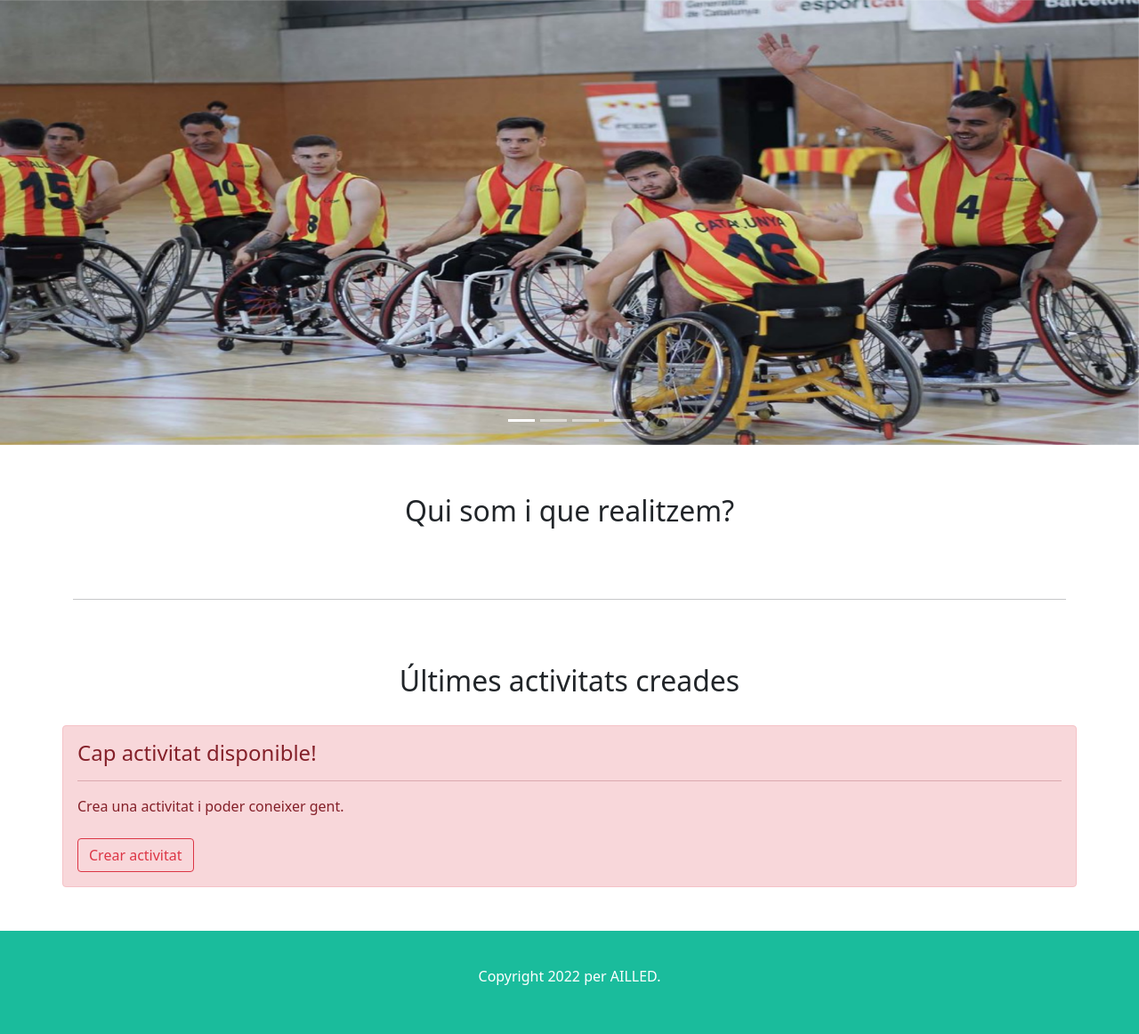
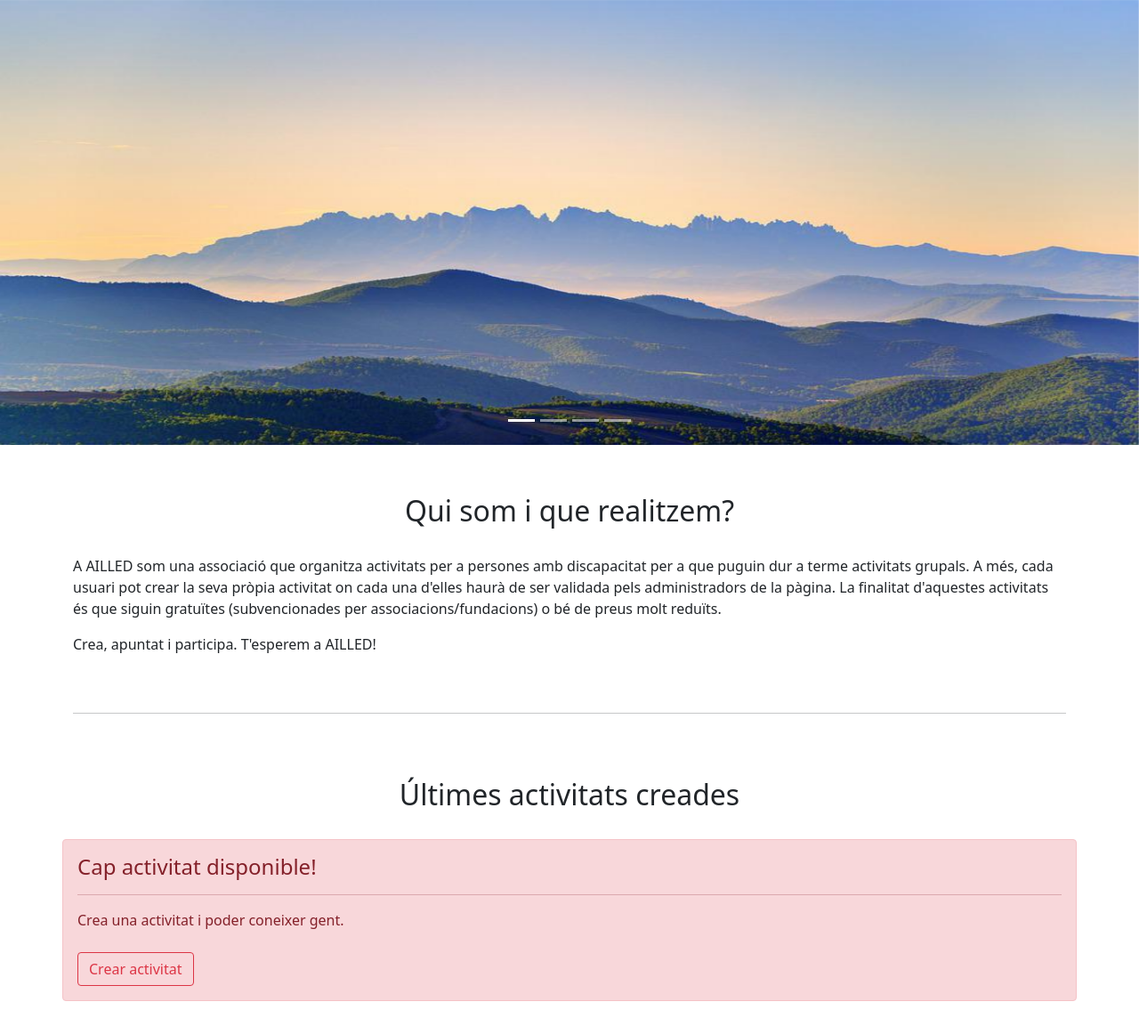
Before and after one commit to oriolmainoucunillera/projecte3, a PHP site: page / in a window 1280 px wide. Shown: the part 64-1226 px from the top of the page at 89% size. Run offline with PHP 8.4, Linux system fonts and the light colour scheme; data that the repository does not hold is empty.

Commit message:
Commit actualització imatges

```diff
--- a/Projecte3/admin_preguntes_frequents.php
+++ b/Projecte3/admin_preguntes_frequents.php
@@ -84,7 +84,7 @@
                                     <thead>
                                         <tr>
                                             <th scope="col">ID</th>
-                                            <th scope="col">Usuari</th>
+                                            <th scope="col">Usuari pregunta</th>
                                             <th scope="col">Titol</th>
                                             <th scope="col">Text</th>
                                             <th scope="col">Eliminar</th>
--- a/Projecte3/index.php
+++ b/Projecte3/index.php
@@ -34,10 +34,10 @@
                     <img src="imatges/portada/imatge2.jpg" class="d-block w-100" alt="Activitat 2">
                 </div>
                 <div class="carousel-item">
-                    <img src="imatges/portada/photo2.jpg" class="d-block w-100" alt="Activitat 3">
+                    <img src="imatges/portada/imatge3.jpg" class="d-block w-100" alt="Activitat 3">
                 </div>
                 <div class="carousel-item">
-                    <img src="imatges/portada/photo3.jpg" class="d-block w-100" alt="Activitat 4">
+                    <img src="imatges/portada/imatge4.jpg" class="d-block w-100" alt="Activitat 4">
                 </div>
             </div>
         </div>
@@ -46,14 +46,15 @@
             <section id="qui_som">
                 <h2>Qui som i que realitzem?</h2>
 
-                <?php
-                    $qui_som = "SELECT * FROM qui_som";
-                    $resultats = $connexio->query($qui_som);
+                <p>
+                    A AILLED som una associació que organitza activitats per a persones amb discapacitat per a que puguin dur a terme activitats grupals.
+                    A més, cada usuari pot crear la seva pròpia activitat on cada una d'elles haurà de ser validada pels administradors de la pàgina.
+                    La finalitat d'aquestes activitats és que siguin gratuïtes (subvencionades per associacions/fundacions) o bé de preus molt reduïts.
+                </p>
 
-                    while($row = $resultats->fetch_assoc()) {
-                        echo "<p style='font-size: 18px'>" . $row["text"] . "</p>";
-                    }
-                ?>
+                <p>
+                    Crea, apuntat i participa. T'esperem a AILLED!
+                </p>
             </section>
 
             <hr>
```
Also changed, not shown: Projecte3/detalls_activitat.php (+10 -3 lines), Projecte3/imatges/activitats/esport_basquet.jpg (added), Projecte3/imatges/activitats/excursio.jpg (added), Projecte3/imatges/activitats/excursio_montserrat.jpg (added), Projecte3/imatges/activitats/torrecollserola.jpg (added), Projecte3/imatges/activitats/xocolata.jpg (added), Projecte3/imatges/portada/imatge1.jpg, Projecte3/imatges/portada/imatge2.jpg, Projecte3/imatges/portada/imatge3.jpg (added), Projecte3/imatges/portada/imatge4.jpg (added).
